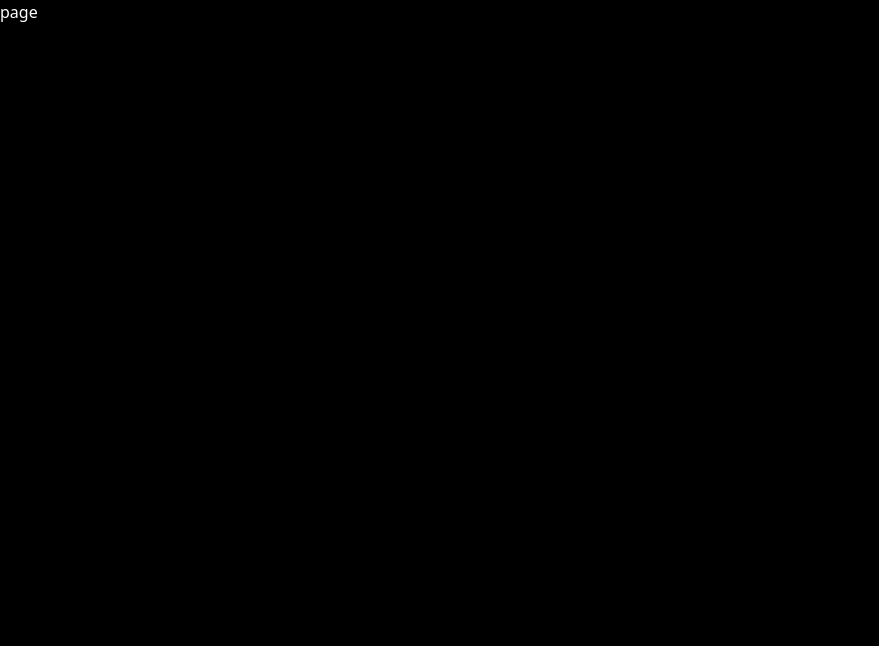
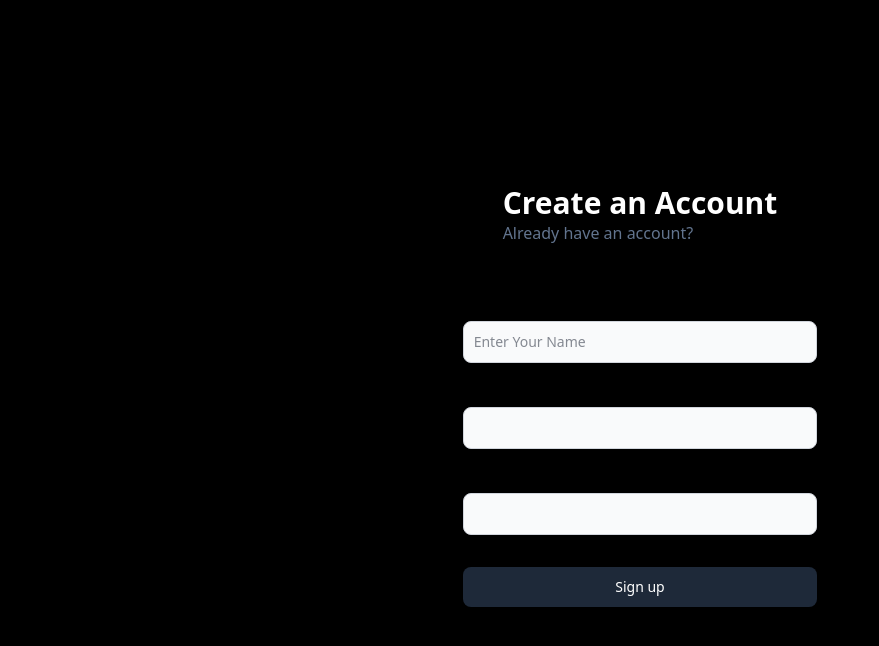
Before and after one commit to Tanujeet/CodeClimb, a Next.js app in the folder apps/web/: page /auth/signup in a window 1280 px wide. Shown: the top 646 px of the page, without its empty margins (0-879 px from the left). Built offline with nearby package versions, Linux system fonts and the light colour scheme.

Commit message:
auth page

```diff
--- a/apps/web/Components/Auth.tsx
+++ b/apps/web/Components/Auth.tsx
@@ -63,7 +63,7 @@ const Auth = ({ type }: { type: "signup" | "signin" }) => {
             ) : null}
             <LabelledInput
               label="Username"
-              placeholder="me@example.com"
+              placeholder=""
               onChange={(e) => {
                 setPostInputs({
                   ...postInputs,
--- a/apps/web/app/auth/signin/page.tsx
+++ b/apps/web/app/auth/signin/page.tsx
@@ -5,7 +5,7 @@ const Signin = () => {
     <div>
       <div className="grid grid-cols-1 lg:grid-cols-2">
         <div>
-          <Auth />
+          <Auth type="signin" />
         </div>
       </div>
     </div>
--- a/apps/web/app/auth/signup/page.tsx
+++ b/apps/web/app/auth/signup/page.tsx
@@ -1,6 +1,10 @@
+import Auth from "../../../Components/Auth";
+
 const page = () => {
   return (
-    <div>page</div>
+    <div>
+      <Auth type="signup" />
+    </div>
   );
 };
 
```
